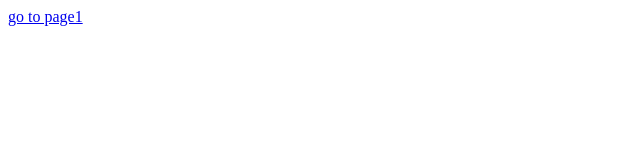
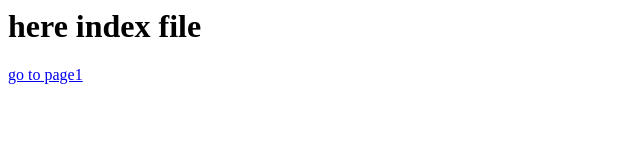
Before and after one commit to mohammadmokhmaljy1/Links, a plain HTML site: page index.html in a window 1280 px wide. Shown: the whole page, without its empty margins (0-640 px from the left). Drawn offline with Linux system fonts and the light colour scheme.

Commit message:
Add header to index.html

```diff
--- a/index.html
+++ b/index.html
@@ -1 +1,2 @@
+<h1>here index file</h1>
 <a href="page1.html">go to page1</a>
```
